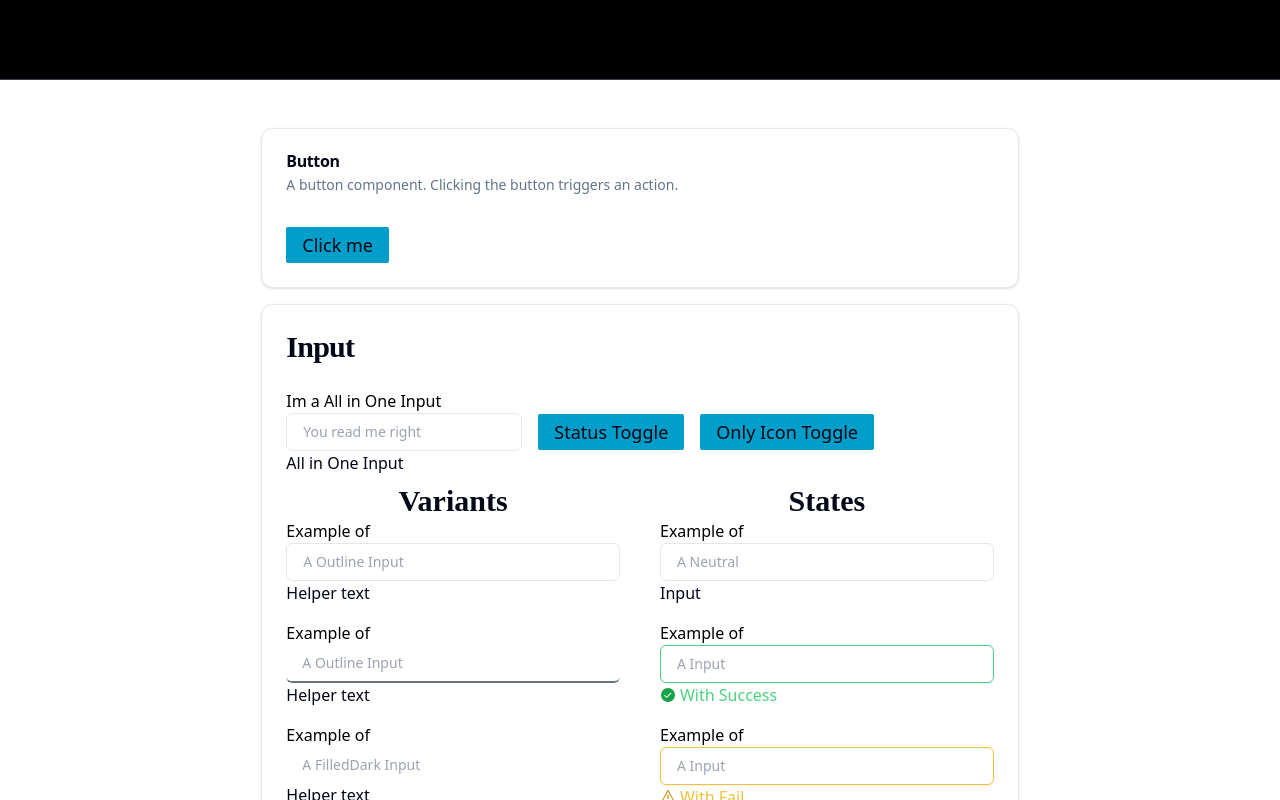
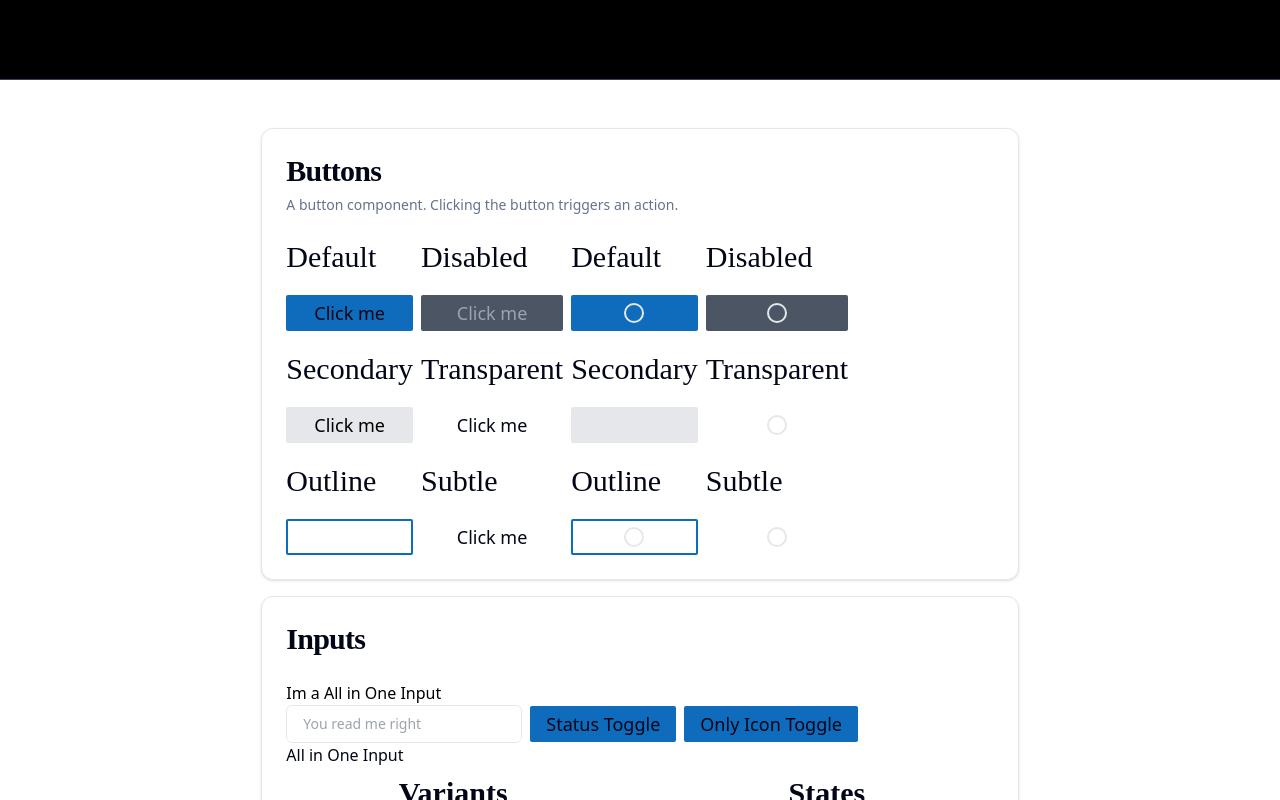
Before and after one commit to indicacode/gbt-fluent2-web, a Next.js app: page / in a window 1280 px wide. Shown: the top 800 px of the page. Built offline with nearby package versions, Linux system fonts and the light colour scheme.

Commit message:
feat[gbt-fluent2-web]working on button

```diff
--- a/app/page.tsx
+++ b/app/page.tsx
@@ -23,18 +23,58 @@ export default function Page() {
         <div className="grid gap-4">
           <Card>
             <CardHeader>
-              <CardTitle>Button</CardTitle>
+              <CardTitle className="font-[Poppins] text-3xl">Buttons</CardTitle>
               <CardDescription>
                 A button component. Clicking the button triggers an action.
               </CardDescription>
             </CardHeader>
-            <CardContent className="space-y-2">
-              <Button>Click me</Button>
+            <CardContent className="flex gap-2">
+              <>
+                <div className="flex flex-col gap-5">
+                  <h1 className="font-[Poppins] text-3xl">Default</h1>
+                  <Button>Click me</Button>
+                  <h1 className="font-[Poppins] text-3xl">Secondary</h1>
+                  <Button variant="secondary">Click me</Button>
+                  <h1 className="font-[Poppins] text-3xl">Outline</h1>
+                  <Button variant="outline">Click me</Button>
+                </div>
+                <div className="flex flex-col gap-5">
+                  <h1 className="font-[Poppins] text-3xl">Disabled</h1>
+                  <Button variant="disabled">Click me</Button>
+                  <h1 className="font-[Poppins] text-3xl">Transparent</h1>
+                  <Button variant="transparent">Click me</Button>
+                  <h1 className="font-[Poppins] text-3xl">Subtle</h1>
+                  <Button variant="subtle">Click me</Button>
+                </div>
+              </>
+              <>
+                <div className="flex flex-col gap-5">
+                  <h1 className="font-[Poppins] text-3xl">Default</h1>
+                  <Button toggle />
+                  <h1 className="font-[Poppins] text-3xl">Secondary</h1>
+                  <Button toggle variant="secondary">
+                    Click me
+                  </Button>
+                  <h1 className="font-[Poppins] text-3xl">Outline</h1>
+                  <Button toggle variant="outline" />
+                </div>
+                <div className="flex flex-col gap-5">
+                  <h1 className="font-[Poppins] text-3xl">Disabled</h1>
+                  <Button toggle variant="disabled" />
+                  <h1 className="font-[Poppins] text-3xl">Transparent</h1>
+                  <Button toggle variant="transparent">
+                    a
+                  </Button>
+
+                  <h1 className="font-[Poppins] text-3xl">Subtle</h1>
+                  <Button toggle children={"aaaa"} variant="subtle" />
+                </div>
+              </>
             </CardContent>
           </Card>
           <Card>
             <CardHeader>
-              <CardTitle className="font-[Poppins] text-3xl">Input</CardTitle>
+              <CardTitle className="font-[Poppins] text-3xl">Inputs</CardTitle>
               {/*<CardDescription>*/}
               {/*  An input component. Enter text into the input.*/}
               {/*</CardDescription>*/}
--- a/components/reviewing/button.tsx
+++ b/components/reviewing/button.tsx
@@ -1,47 +1,35 @@
 import * as React from "react"
 import { ReactNode } from "react"
-import { ChevronDown } from "lucide-react"
 import { tv, VariantProps } from "tailwind-variants"
-
-import {
-  DropdownMenu,
-  DropdownMenuContent,
-  DropdownMenuGroup,
-  DropdownMenuTrigger,
-} from "@/components/not-done/dropdown-menu"
 
 export interface ButtonProps
   extends React.ButtonHTMLAttributes<HTMLButtonElement>,
     VariantProps<typeof buttonVariants> {
-  Icon?: undefined
-  hasIcon?: boolean
-  asChild?: boolean
-  buttonType?: string
-  dropdownContent?: ReactNode
-  dropdownclassName?: string
+  icon?: ReactNode
 }
 
 const buttonVariants = tv({
-  base: "inline-flex cursor-pointer select-none items-center justify-center whitespace-nowrap rounded-sm text-center text-lg text-sm font-medium transition-colors focus-visible:outline-none focus-visible:ring-1 focus-visible:ring-slate-950 disabled:pointer-events-none disabled:opacity-50 dark:focus-visible:ring-slate-300",
+  base: "flex cursor-pointer items-center justify-center rounded-sm px-4 py-2 text-lg font-medium before:rounded-full focus-visible:outline-none focus-visible:ring-1 focus-visible:ring-slate-950 disabled:pointer-events-none disabled:opacity-50 dark:focus-visible:ring-slate-300",
   variants: {
     variant: {
       default:
-        " text-whitesmoke active:gray-200  duration-400 bg-brandColor-primary bg-center px-4 py-2 text-lg transition-colors ease-out hover:bg-brandColor-hover active:border-brandColor-secondary active:bg-brandColor-dark ",
-
+        "text-whitesmoke active:gray-200 duration-400 bg-brand-primary hover:bg-[#115EA3] active:border-brandColor-secondary active:bg-[#0C3B5E]",
       outline:
-        " duration-400 duration-400 hover:bg-brandColor-default border-2 border-brandColor-primary px-4 py-2 text-lg text-white shadow-sm transition-colors transition-colors  ease-out hover:bg-brandColor-secondary active:border-brandColor-secondary  active:bg-brandColor-secondary ",
+        "duration-400 duration-400 hover:bg-brand-default border-brand-primary hover:bg-brand-secondary active:border-brand-secondary active:bg-brand-secondary border-2 text-white shadow-sm  checked:bg-[#0F548C]",
       secondary:
-        "duration-400 rounded-sm bg-gray-200 px-4 py-2 text-lg text-brandColor-primary transition-colors ease-out hover:bg-gray-300 active:bg-gray-400 ",
-      disabled: "bg-gray-600 px-4 py-2 text-lg text-gray-400",
-      link: "duration-400 px-4 py-2 text-lg text-slate-50 underline-offset-4 transition-colors ease-out hover:underline dark:text-slate-50",
-      transparent: " bg-none text-lg hover:text-slate-300 ",
+        "duration-400 bg-gray-200 text-black hover:bg-gray-300 active:bg-gray-400",
+      disabled: "bg-gray-600 text-gray-400",
+      transparent: "bg-none hover:text-slate-300",
       subtle:
-        " bg-none text-lg hover:bg-slate-400 hover:text-slate-100 active:bg-slate-500 ",
+        "bg-none hover:bg-slate-400 hover:text-slate-100 active:bg-slate-500",
+    },
+    toggle: {
+      true: "before:border-2 before:p-2 before:content-[''] data-[selected=true]:before:bg-red-400",
     },
     size: {
-      default: "h-9 px-4 py-2",
-      sm: "h-8 rounded-md px-3 text-xs",
-      lg: "h-10 rounded-md px-8",
+      default: "h-9 py-2",
+      sm: "h-8 text-xs",
+      lg: "h-10 px-8",
       icon: "h-9 w-9",
     },
   },
@@ -51,63 +39,47 @@ const buttonVariants = tv({
   },
 })
 
-const Button = React.forwardRef<HTMLButtonElement, ButtonProps>(
-  (
+function actualButton(
   {
+    toggle = false,
+    icon = false,
     className,
+    children,
     variant,
-      Icon,
-      buttonType = "default",
-      dropdownclassName,
-      dropdownContent,
-      hasIcon,
     size,
-      asChild = false,
     ...props
-    },
-    href
-  ) => {
-    switch (buttonType) {
-      case "default":
+  }: ButtonProps,
+  ref: React.Ref<HTMLButtonElement>
+) {
+  console.assert(
+    toggle && children !== undefined,
+    "You cannot pass children to a toggle button"
+  )
   return (
-          <>
-            <i>{hasIcon ? Icon : ""}</i>
-            <a
-              className={buttonVariants({ variant, size, className })}
-              href={href}
+    <button
+      data-selected={"false"}
+      data-type={toggle}
+      onClick={({ currentTarget: target }) => {
+        target.dataset.type === "true" &&
+          (target.dataset.selected =
+            target.dataset.selected === "false" ? "true" : "false"),
+          console.log(target.dataset.selected)
+      }}
+      className={buttonVariants({
+        variant,
+        size,
+        toggle,
+      })}
       {...props}
-            />
-          </>
-        )
-      case "split":
-        return (
-          <div className={"flex flex-row"}>
-            <i>{hasIcon ? Icon : ""}</i>
-            <a
-              className={"" + buttonVariants({ variant, size, className })}
-              href={href}
-              {...props}
-            />
-            <div
-              className={
-                "ml-1 flex px-1 py-0 " +
-                buttonVariants({ variant, size, className })
-              }
     >
-              <DropdownMenu>
-                <DropdownMenuTrigger className={"select-none focus:outline-0"}>
-                  <ChevronDown size={18} />
-                </DropdownMenuTrigger>
-                <DropdownMenuContent className={`${dropdownclassName}`}>
-                  <DropdownMenuGroup>{dropdownContent}</DropdownMenuGroup>
-                </DropdownMenuContent>
-              </DropdownMenu>
-            </div>
-          </div>
+      {!toggle && icon !== false && <span>{icon}</span>}
+      {!toggle && children}
+    </button>
   )
 }
-  }
-)
-Button.displayName = "Button"
 
-export { Button, buttonVariants }
+actualButton.displayName = "Button"
+
+const Button = React.forwardRef(actualButton)
+
+export { Button }
--- a/package.json
+++ b/package.json
@@ -48,6 +48,7 @@
     "next": "^14.1.0",
     "next-themes": "^0.2.1",
     "node-fetch": "^3.3.2",
+    "prop-types": "^15.8.1",
     "react": "^18",
     "react-day-picker": "^8.10.0",
     "react-dom": "^18.2.0",
@@ -64,6 +65,7 @@
   "devDependencies": {
     "@ianvs/prettier-plugin-sort-imports": "^4.1.1",
     "@types/node": "^20.11.16",
+    "@types/prop-types": "^15",
     "@types/react": "^18.2.51",
     "@types/react-dom": "^18.2.18",
     "@typescript-eslint/parser": "^6.21.0",
--- a/tailwind.config.ts
+++ b/tailwind.config.ts
@@ -20,13 +20,11 @@ const config = withTV({
     },
     extend: {
       colors: {
-        brandColor: {
-          primary: "#009ec9",
+        brand: {
+          primary: "#0F6CBD",
           secondary: "#008bb1",
           light: "#33b3d6",
           dark: "#005f79",
-          hover: "#008bb1",
-          text: "",
         },
       },
       keyframes: {
```
Also changed, not shown: lib/typeValidation.tsx (added, +17 -0 lines), 1 other file (tests, documents, lock files or other folders). Lines whose indentation alone changed are shown as unchanged.
